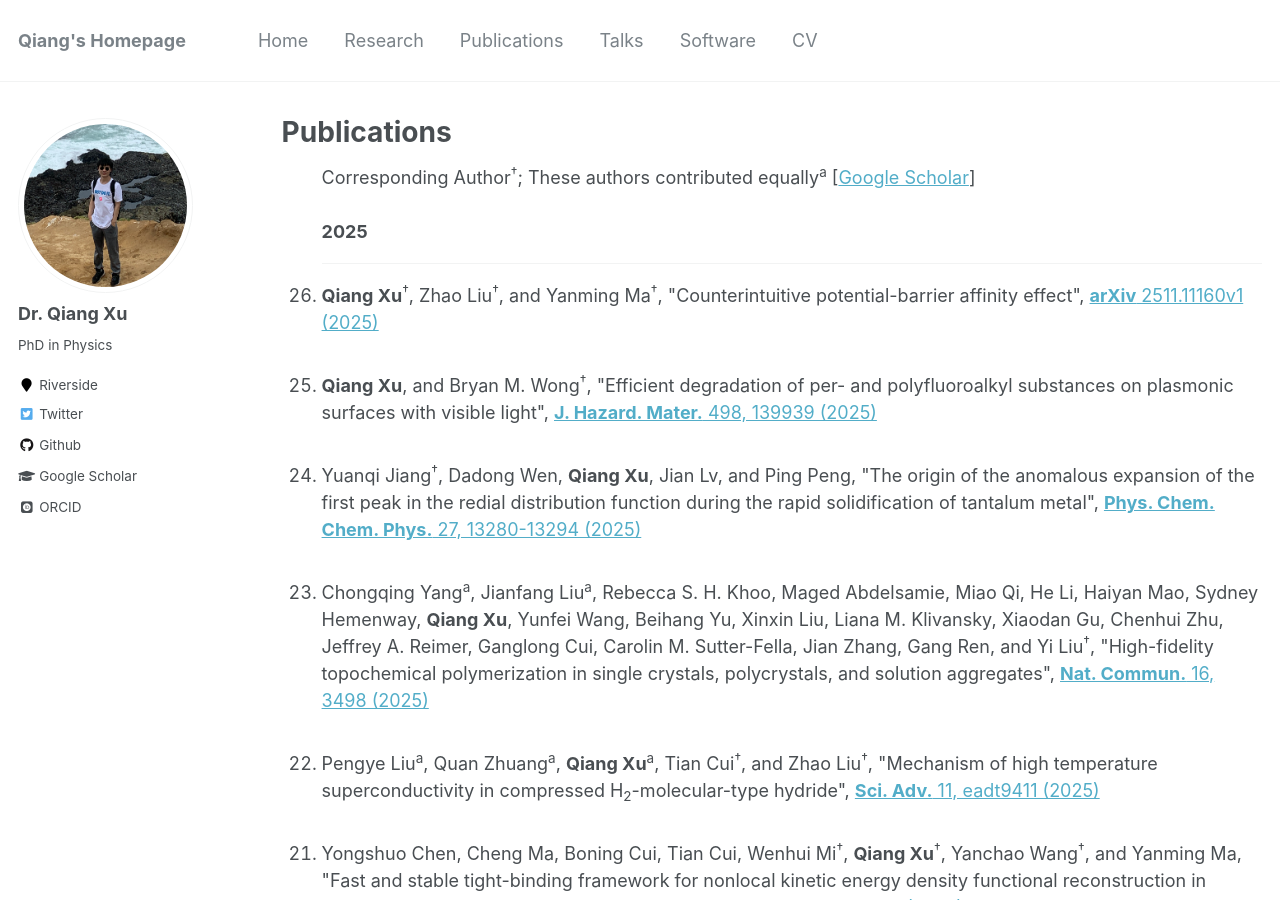
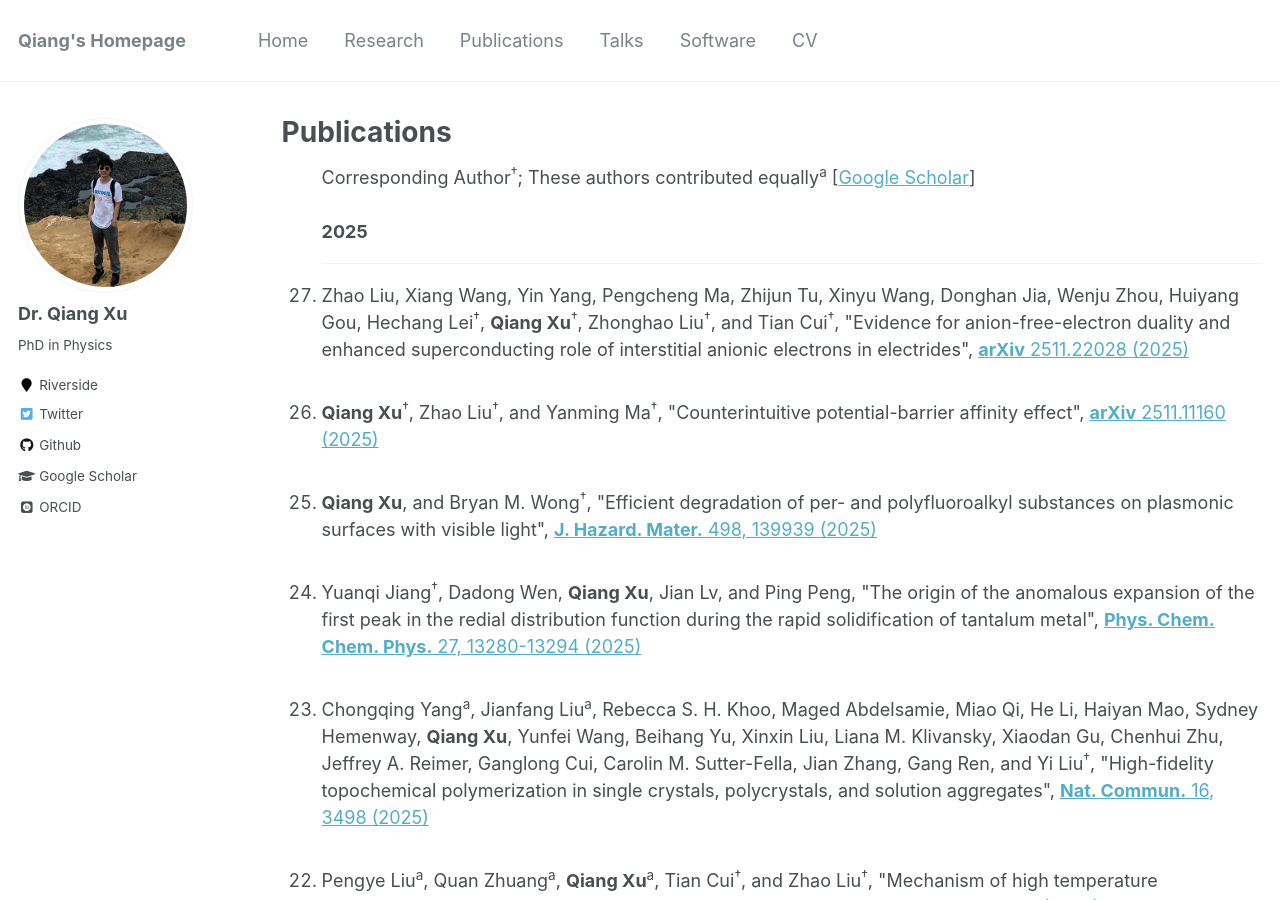
Before and after one commit to xqjlu/xqjlu.github.io, a Jekyll site: the page built from _pages/publications.md, in a window 1280 px wide and 900 px high. Built offline with Jekyll 4.4.1, drawn with Linux system fonts in a browser that asks for light colours; some web fonts are replaced.

Commit message:
IAEs superconducting

```diff
--- a/_pages/publications.md
+++ b/_pages/publications.md
@@ -26,7 +26,7 @@ redirect_from:
 <div id="publists" class="en_pub">
 
 
-<ol style="padding-left: 40px;" reversed="" start="26">
+<ol style="padding-left: 40px;" reversed="" start="27">
 
 Corresponding Author<sup>†</sup>; These authors contributed equally<sup>a</sup>
 [<a href="https://scholar.google.com/citations?hl=en&user=ZiwzYQsAAAAJ&view_op=list_works&sortby=pubdate" target="_blank">Google Scholar</a>]
@@ -38,9 +38,14 @@ Corresponding Author<sup>†</sup>; These authors contributed equally<sup>a</sup
 <b>2025</b>
 <hr align="left" color="#000000">
 
+<li>Zhao Liu, Xiang Wang, Yin Yang, Pengcheng Ma, Zhijun Tu, Xinyu Wang, Donghan Jia, Wenju Zhou, Huiyang Gou, Hechang Lei<sup>†</sup>, <b>Qiang Xu</b><sup>†</sup>, Zhonghao Liu<sup>†</sup>, and Tian Cui<sup>†</sup>,
+"Evidence for anion-free-electron duality and enhanced superconducting role of interstitial anionic electrons in electrides",
+<a href="https://arxiv.org/pdf/2511.22028" target="_blank"><b>arXiv</b> 2511.22028 (2025)</a>
+</li><br>
+
 <li><b>Qiang Xu</b><sup>†</sup>, Zhao Liu<sup>†</sup>, and Yanming Ma<sup>†</sup>,
 "Counterintuitive potential-barrier affinity effect",
-<a href="https://arxiv.org/pdf/2511.11160" target="_blank"><b>arXiv</b> 2511.11160v1 (2025)</a>
+<a href="https://arxiv.org/pdf/2511.11160" target="_blank"><b>arXiv</b> 2511.11160 (2025)</a>
 </li><br>
 
 
```
